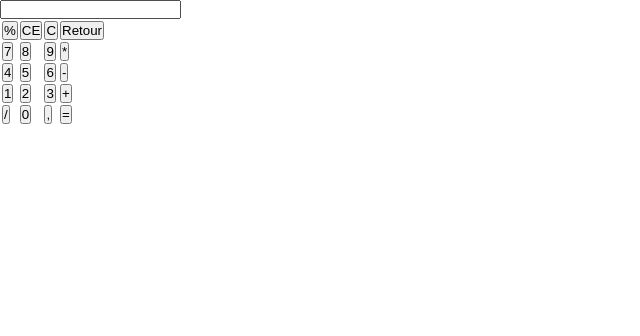
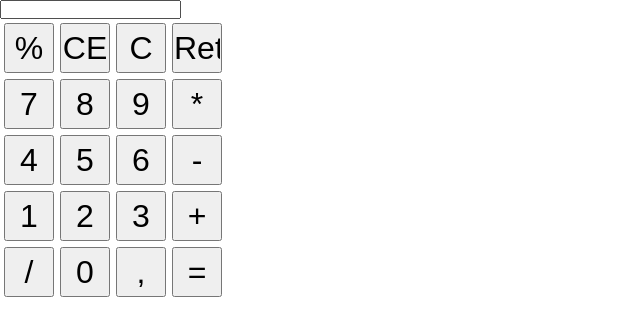
Before and after one commit to SacleuxBenoit/test-js, a PHP site: page / in a window 1280 px wide. Shown: the top 336 px of the page, without its empty margins (0-640 px from the left). Run offline with PHP 8.4, Linux system fonts and the light colour scheme.

Commit message:
delete the class button, instead I used Input type=button in style.css

```diff
--- a/Calculator/style.css
+++ b/Calculator/style.css
@@ -1,16 +1,16 @@
 *{
     margin: 0;
     padding: 0;
-}
-
-.button{
-    width : 50px;
-    height: 50px;
-    font-size: 2rem;
-    margin: 2px;
 }
 
 .text{
     width: 13.5rem;
     height: 0.8rem;
 }
+
+input[type="button"]{
+    width : 50px;
+    height: 50px;
+    font-size: 2rem;
+    margin: 2px;
+}
```
